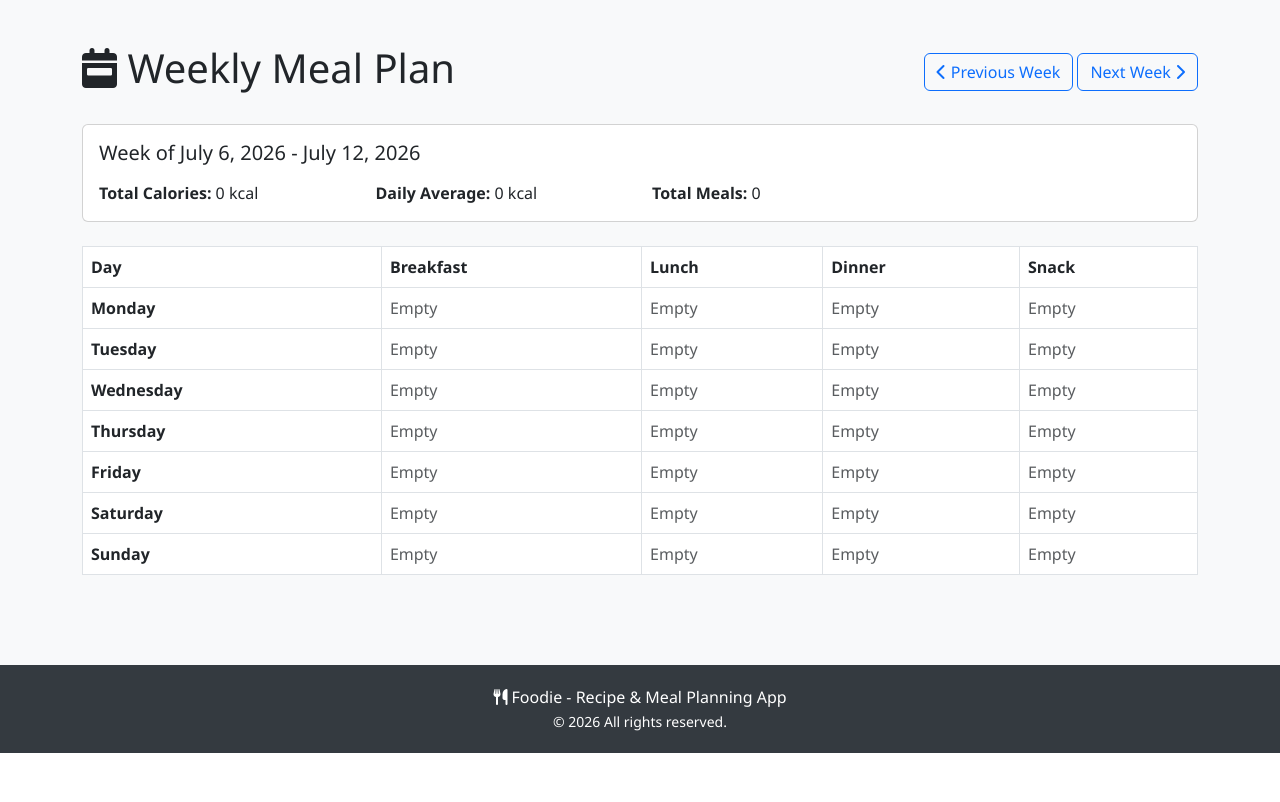
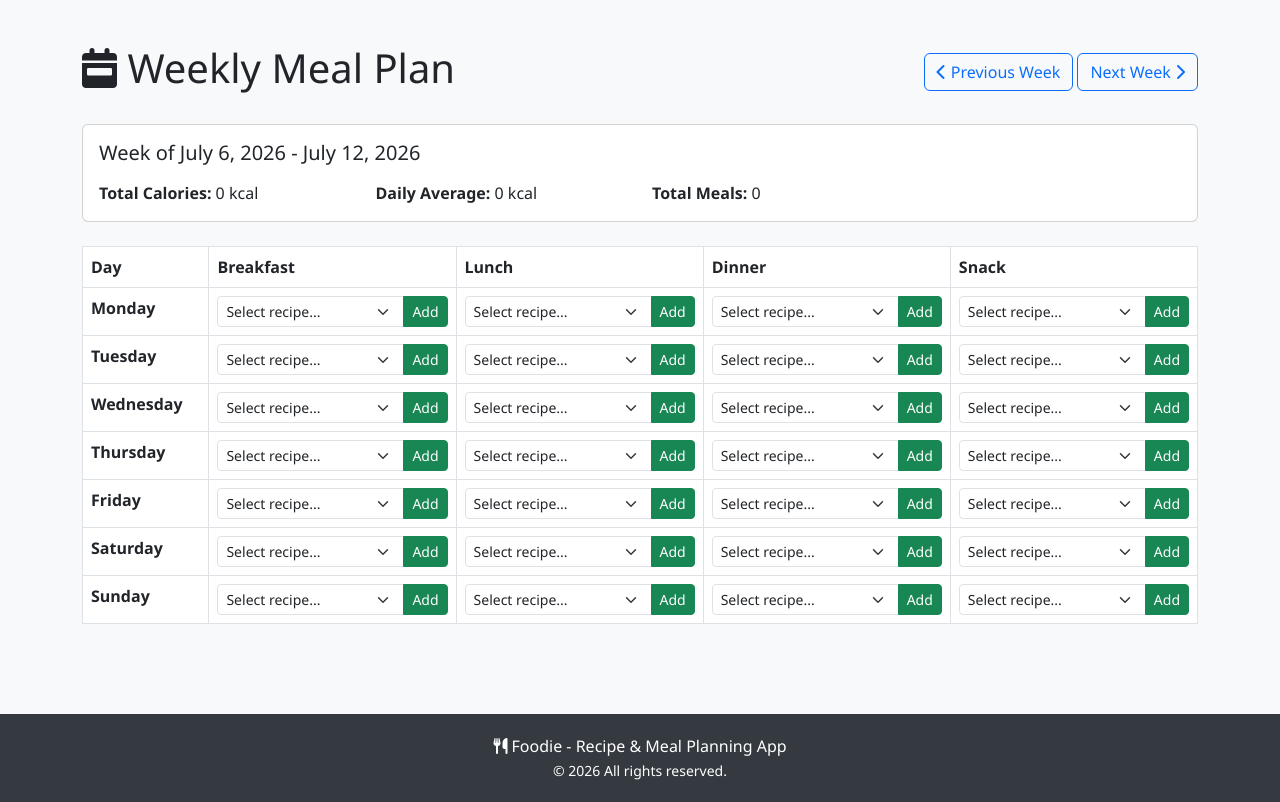
Before and after one commit to SabaShagidzeMain/foodie, a Django app: page /meal-plan/ in a window 1280 px wide. Shown: the part 62-864 px from the top of the page. Before the commit the page ends 815 px from the top, so only its background shows below. Run offline with Django 5.2, Linux system fonts and the light colour scheme; the visitor is signed in with stand-in values (Sample User, id 1); data that the repository does not hold is empty.

Commit message:
feat: meal plan

```diff
--- a/apps/recipes/urls.py
+++ b/apps/recipes/urls.py
@@ -3,7 +3,7 @@ from .views import (
     RecipeListView, RecipeDetailView, RecipeCreateView,
     RecipeUpdateView, RecipeDeleteView, FavoriteToggleView,
     FavoritesListView, MyRecipesListView, MealPlanView,
-    AddToMealPlanView, nutrition_lookup_api
+    AddToMealPlanView, RemoveFromMealPlanView, nutrition_lookup_api, ingredient_search_api
 )
 
 app_name = 'recipes'
@@ -25,8 +25,10 @@ urlpatterns = [
 
     # Meal Plan URLs
     path('meal-plan/', MealPlanView.as_view(), name='meal_plan'),
-    path('meal-plan/add/<int:pk>/', AddToMealPlanView.as_view(), name='add_to_meal_plan'),
+    path('meal-plan/add/', AddToMealPlanView.as_view(), name='add_to_meal_plan'),  # Changed - removed <int:pk>
+    path('meal-plan/remove/', RemoveFromMealPlanView.as_view(), name='remove_from_meal_plan'),  # Changed - removed <int:pk>
 
-    # API - Nutrition Lookup (for auto-fill in forms)
+    # API URLs
     path('api/nutrition/lookup/', nutrition_lookup_api, name='nutrition_lookup_api'),
+    path('api/ingredients/search/', ingredient_search_api, name='ingredient_search_api'),
 ]
--- a/apps/recipes/views.py
+++ b/apps/recipes/views.py
@@ -1,4 +1,4 @@
-from django.views.generic import ListView, DetailView, CreateView, UpdateView, DeleteView
+from django.views.generic import ListView, DetailView, CreateView, UpdateView, DeleteView, View
 from django.contrib.auth.mixins import LoginRequiredMixin
 from django.urls import reverse_lazy
 from django.contrib import messages
@@ -254,6 +254,10 @@ class MealPlanView(LoginRequiredMixin, ListView):
         context['week_end'] = week_start + timedelta(days=6)
         context['meal_types'] = ['breakfast', 'lunch', 'dinner', 'snack']
 
+        # Get all recipes for the user to populate dropdowns
+        context['user_recipes'] = Recipe.objects.filter(user=self.request.user).order_by('title')
+
+        # Get nutrition for the week
         service = MealPlanService(self.request.user)
         context['week_nutrition'] = service.get_week_nutrition(week_start)
 
@@ -262,51 +266,60 @@ class MealPlanView(LoginRequiredMixin, ListView):
 
         return context
 
+class RemoveFromMealPlanView(LoginRequiredMixin, View):
+    """View for removing a recipe from the meal plan"""
 
-class AddToMealPlanView(LoginRequiredMixin, DetailView):
-    """View for adding a recipe to the meal plan"""
-    model = Recipe
-    template_name = 'recipes/add_to_meal_plan.html'
-
-    def get_context_data(self, **kwargs):
-        context = super().get_context_data(**kwargs)
-        week_start_str = self.request.GET.get('week_start')
-        if week_start_str:
-            try:
-                week_start = datetime.strptime(week_start_str, '%Y-%m-%d').date()
-            except ValueError:
-                week_start = timezone.now().date()
-        else:
-            week_start = timezone.now().date()
-        week_start = week_start - timedelta(days=week_start.weekday())
-
-        context['week_start'] = week_start
-        context['days'] = list(enumerate(['Monday', 'Tuesday', 'Wednesday', 'Thursday', 'Friday', 'Saturday', 'Sunday']))
-        context['meal_types'] = ['breakfast', 'lunch', 'dinner', 'snack']
-        return context
-
-    def post(self, request, *args, **kwargs):
-        recipe = self.get_object()
-        week_start_str = request.POST.get('week_start')
-        day = request.POST.get('day')
-        meal_type = request.POST.get('meal_type')
+    def get(self, request, *args, **kwargs):
+        week_start_str = request.GET.get('week_start')
+        day = request.GET.get('day')
+        meal_type = request.GET.get('meal_type')
 
         if not all([week_start_str, day, meal_type]):
             messages.error(request, "Missing required parameters.")
-            return redirect('recipes:recipe_detail', pk=recipe.id)
+            return redirect('recipes:meal_plan')
 
         try:
             week_start = datetime.strptime(week_start_str, '%Y-%m-%d').date()
             day = int(day)
         except (ValueError, TypeError):
             messages.error(request, "Invalid date or day.")
-            return redirect('recipes:recipe_detail', pk=recipe.id)
+            return redirect('recipes:meal_plan')
 
         service = MealPlanService(request.user)
-        result = service.add_to_plan(week_start, day, meal_type, recipe.id)
+        service.remove_from_plan(week_start, day, meal_type)
+
+        messages.success(request, f"Removed from {meal_type} on {['Monday','Tuesday','Wednesday','Thursday','Friday','Saturday','Sunday'][day]}")
+        return redirect('recipes:meal_plan')
+
+
+class AddToMealPlanView(LoginRequiredMixin, View):
+    """View for adding a recipe to the meal plan"""
+
+    def post(self, request, *args, **kwargs):
+        week_start_str = request.POST.get('week_start')
+        day = request.POST.get('day')
+        meal_type = request.POST.get('meal_type')
+        recipe_id = request.POST.get('recipe_id')
+
+        if not all([week_start_str, day, meal_type, recipe_id]):
+            messages.error(request, "Missing required parameters.")
+            return redirect('recipes:meal_plan')
+
+        try:
+            week_start = datetime.strptime(week_start_str, '%Y-%m-%d').date()
+            day = int(day)
+            recipe_id = int(recipe_id)
+        except (ValueError, TypeError):
+            messages.error(request, "Invalid parameters.")
+            return redirect('recipes:meal_plan')
+
+        service = MealPlanService(request.user)
+        result = service.add_to_plan(week_start, day, meal_type, recipe_id)
 
         if result:
-            messages.success(request, f'Added "{recipe.title}" to meal plan!')
+            from apps.recipes.models import Recipe
+            recipe = Recipe.objects.get(id=recipe_id)
+            messages.success(request, f'Added "{recipe.title}" to {meal_type} on {["Monday","Tuesday","Wednesday","Thursday","Friday","Saturday","Sunday"][day]}!')
         else:
             messages.error(request, "Could not add recipe to meal plan.")
 
--- a/templates/mealplans/meal_plan.html
+++ b/templates/mealplans/meal_plan.html
@@ -1,4 +1,5 @@
 {% extends 'base.html' %}
+{% load mealplan_filters %}
 
 {% block title %}Meal Plan - Foodie{% endblock %}
 
@@ -38,51 +39,127 @@
         <table class="table table-bordered">
             <thead>
                 <tr>
-                    <th>Day</th>
-                    <th>Breakfast</th>
-                    <th>Lunch</th>
-                    <th>Dinner</th>
-                    <th>Snack</th>
+                    <th style="min-width: 100px;">Day</th>
+                    <th style="min-width: 200px;">Breakfast</th>
+                    <th style="min-width: 200px;">Lunch</th>
+                    <th style="min-width: 200px;">Dinner</th>
+                    <th style="min-width: 200px;">Snack</th>
                 </tr>
             </thead>
             <tbody>
                 {% for day in week_data %}
                 <tr>
                     <td><strong>{{ day.day_name }}</strong></td>
+
+                    <!-- Breakfast -->
                     <td>
                         {% if day.breakfast %}
                             <strong>{{ day.breakfast.title }}</strong>
                             <br>
-                            <a href="{% url 'recipes:recipe_detail' day.breakfast.id %}" class="btn btn-sm btn-outline-primary mt-1">View</a>
+                            <div class="btn-group btn-group-sm mt-1">
+                                <a href="{% url 'recipes:recipe_detail' day.breakfast.id %}" class="btn btn-outline-primary">View</a>
+                                <a href="{% url 'recipes:remove_from_meal_plan' %}?week_start={{ week_start|date:'Y-m-d' }}&day={{ day.day_num }}&meal_type=breakfast" class="btn btn-outline-danger">Remove</a>
+                            </div>
                         {% else %}
-                            <span class="text-muted">Empty</span>
+                            <form method="post" action="{% url 'recipes:add_to_meal_plan' %}">
+                                {% csrf_token %}
+                                <input type="hidden" name="week_start" value="{{ week_start|date:'Y-m-d' }}">
+                                <input type="hidden" name="day" value="{{ day.day_num }}">
+                                <input type="hidden" name="meal_type" value="breakfast">
+                                <div class="input-group input-group-sm">
+                                    <select name="recipe_id" class="form-select form-select-sm">
+                                        <option value="">Select recipe...</option>
+                                        {% for recipe in user_recipes %}
+                                        <option value="{{ recipe.id }}">{{ recipe.title }}</option>
+                                        {% endfor %}
+                                    </select>
+                                    <button type="submit" class="btn btn-sm btn-success">Add</button>
+                                </div>
+                            </form>
                         {% endif %}
                     </td>
+
+                    <!-- Lunch -->
                     <td>
                         {% if day.lunch %}
                             <strong>{{ day.lunch.title }}</strong>
                             <br>
-                            <a href="{% url 'recipes:recipe_detail' day.lunch.id %}" class="btn btn-sm btn-outline-primary mt-1">View</a>
+                            <div class="btn-group btn-group-sm mt-1">
+                                <a href="{% url 'recipes:recipe_detail' day.lunch.id %}" class="btn btn-outline-primary">View</a>
+                                <a href="{% url 'recipes:remove_from_meal_plan' %}?week_start={{ week_start|date:'Y-m-d' }}&day={{ day.day_num }}&meal_type=lunch" class="btn btn-outline-danger">Remove</a>
+                            </div>
                         {% else %}
-                            <span class="text-muted">Empty</span>
+                            <form method="post" action="{% url 'recipes:add_to_meal_plan' %}">
+                                {% csrf_token %}
+                                <input type="hidden" name="week_start" value="{{ week_start|date:'Y-m-d' }}">
+                                <input type="hidden" name="day" value="{{ day.day_num }}">
+                                <input type="hidden" name="meal_type" value="lunch">
+                                <div class="input-group input-group-sm">
+                                    <select name="recipe_id" class="form-select form-select-sm">
+                                        <option value="">Select recipe...</option>
+                                        {% for recipe in user_recipes %}
+                                        <option value="{{ recipe.id }}">{{ recipe.title }}</option>
+                                        {% endfor %}
+                                    </select>
+                                    <button type="submit" class="btn btn-sm btn-success">Add</button>
+                                </div>
+                            </form>
                         {% endif %}
                     </td>
+
+                    <!-- Dinner -->
                     <td>
                         {% if day.dinner %}
                             <strong>{{ day.dinner.title }}</strong>
                             <br>
-                            <a href="{% url 'recipes:recipe_detail' day.dinner.id %}" class="btn btn-sm btn-outline-primary mt-1">View</a>
+                            <div class="btn-group btn-group-sm mt-1">
+                                <a href="{% url 'recipes:recipe_detail' day.dinner.id %}" class="btn btn-outline-primary">View</a>
+                                <a href="{% url 'recipes:remove_from_meal_plan' %}?week_start={{ week_start|date:'Y-m-d' }}&day={{ day.day_num }}&meal_type=dinner" class="btn btn-outline-danger">Remove</a>
+                            </div>
                         {% else %}
-                            <span class="text-muted">Empty</span>
+                            <form method="post" action="{% url 'recipes:add_to_meal_plan' %}">
+                                {% csrf_token %}
+                                <input type="hidden" name="week_start" value="{{ week_start|date:'Y-m-d' }}">
+                                <input type="hidden" name="day" value="{{ day.day_num }}">
+                                <input type="hidden" name="meal_type" value="dinner">
+                                <div class="input-group input-group-sm">
+                                    <select name="recipe_id" class="form-select form-select-sm">
+                                        <option value="">Select recipe...</option>
+                                        {% for recipe in user_recipes %}
+                                        <option value="{{ recipe.id }}">{{ recipe.title }}</option>
+                                        {% endfor %}
+                                    </select>
+                                    <button type="submit" class="btn btn-sm btn-success">Add</button>
+                                </div>
+                            </form>
                         {% endif %}
                     </td>
+
+                    <!-- Snack -->
                     <td>
                         {% if day.snack %}
                             <strong>{{ day.snack.title }}</strong>
                             <br>
-                            <a href="{% url 'recipes:recipe_detail' day.snack.id %}" class="btn btn-sm btn-outline-primary mt-1">View</a>
+                            <div class="btn-group btn-group-sm mt-1">
+                                <a href="{% url 'recipes:recipe_detail' day.snack.id %}" class="btn btn-outline-primary">View</a>
+                                <a href="{% url 'recipes:remove_from_meal_plan' %}?week_start={{ week_start|date:'Y-m-d' }}&day={{ day.day_num }}&meal_type=snack" class="btn btn-outline-danger">Remove</a>
+                            </div>
                         {% else %}
-                            <span class="text-muted">Empty</span>
+                            <form method="post" action="{% url 'recipes:add_to_meal_plan' %}">
+                                {% csrf_token %}
+                                <input type="hidden" name="week_start" value="{{ week_start|date:'Y-m-d' }}">
+                                <input type="hidden" name="day" value="{{ day.day_num }}">
+                                <input type="hidden" name="meal_type" value="snack">
+                                <div class="input-group input-group-sm">
+                                    <select name="recipe_id" class="form-select form-select-sm">
+                                        <option value="">Select recipe...</option>
+                                        {% for recipe in user_recipes %}
+                                        <option value="{{ recipe.id }}">{{ recipe.title }}</option>
+                                        {% endfor %}
+                                    </select>
+                                    <button type="submit" class="btn btn-sm btn-success">Add</button>
+                                </div>
+                            </form>
                         {% endif %}
                     </td>
                 </tr>
```
